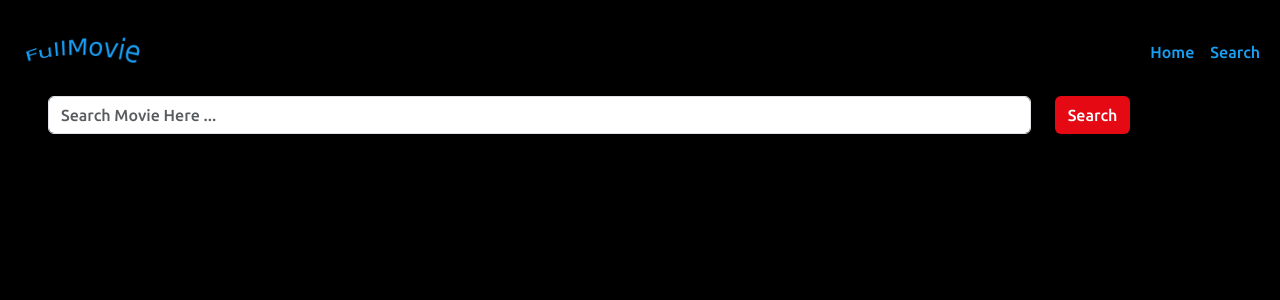
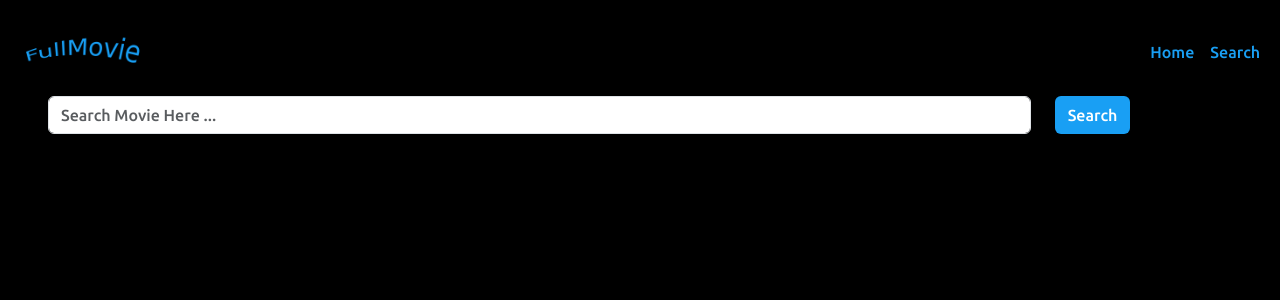
Before and after one commit to viteripro/pagina_peliculas, an Angular app: page /search in a window 1280 px wide. Shown: the top 300 px of the page. Built offline with nearby package versions, Linux system fonts and the light colour scheme.

Commit message:
Update search.component.css
Agregado el estilo del color del boton azul

```diff
--- a/src/app/pages/search/search.component.css
+++ b/src/app/pages/search/search.component.css
@@ -1,9 +1,9 @@
 button{
-    background-color: #e50914;
+    background-color: #199ff4;
     color: #ffffff;
 }
 button:hover{
-    background-color: #e50914;
+    background-color: #199ff4;
     color: #ffffff;
 }
 img{
```
